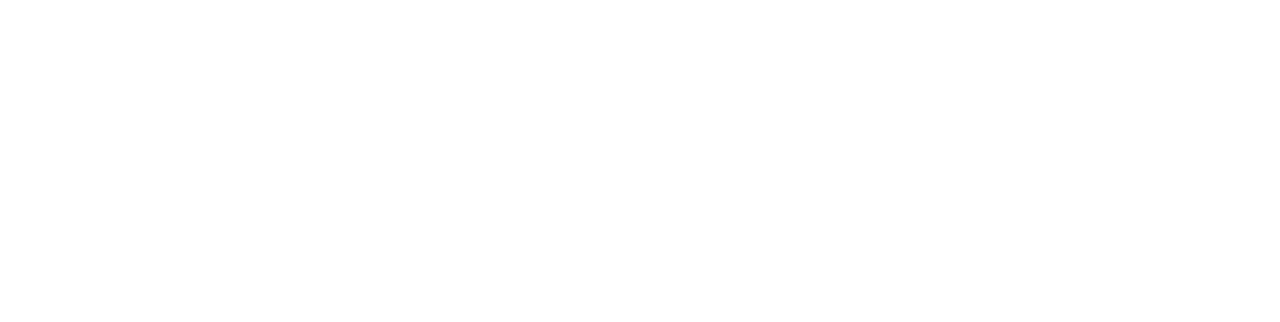
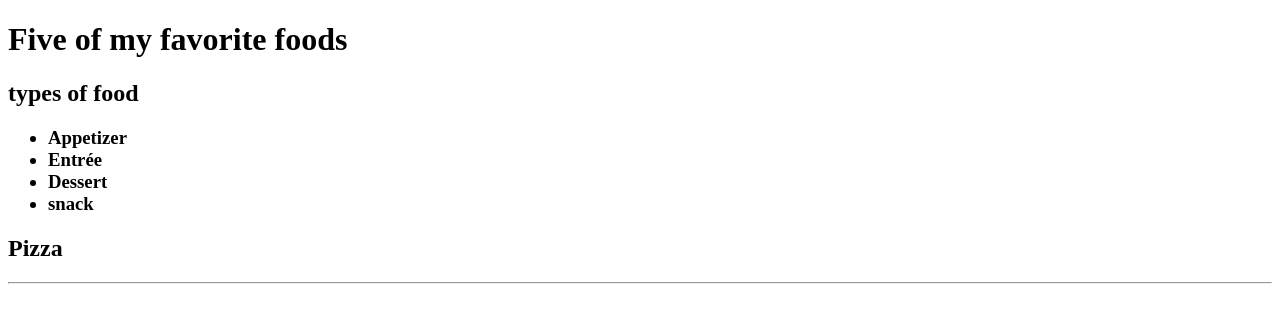
Before and after one commit to KTProg-2024/favorite-food-Reilly70, a plain HTML site: page index.html in a window 1280 px wide. Drawn offline with Linux system fonts and the light colour scheme.

Commit message:
Wip Friday march 13 milestone

```diff
--- a/index.html
+++ b/index.html
@@ -5,6 +5,27 @@
     </head>
 
     <body>
+      <h1>
+        Five of my favorite foods
+      </h1>
+      <h2>
+        types of food
+      </h2>
+      <h3>
+        <ul>
+          <li>Appetizer</li>
+          <li>Entrée</li>
+          <li>Dessert</li>
+          <li>snack</li>
+        </ul>
+      <h3>
+      <h2>
+        Pizza
+      </h2>
+      <hr>
+      <h2>
+
+      </h2>
 
     </body>
 </html>
```
